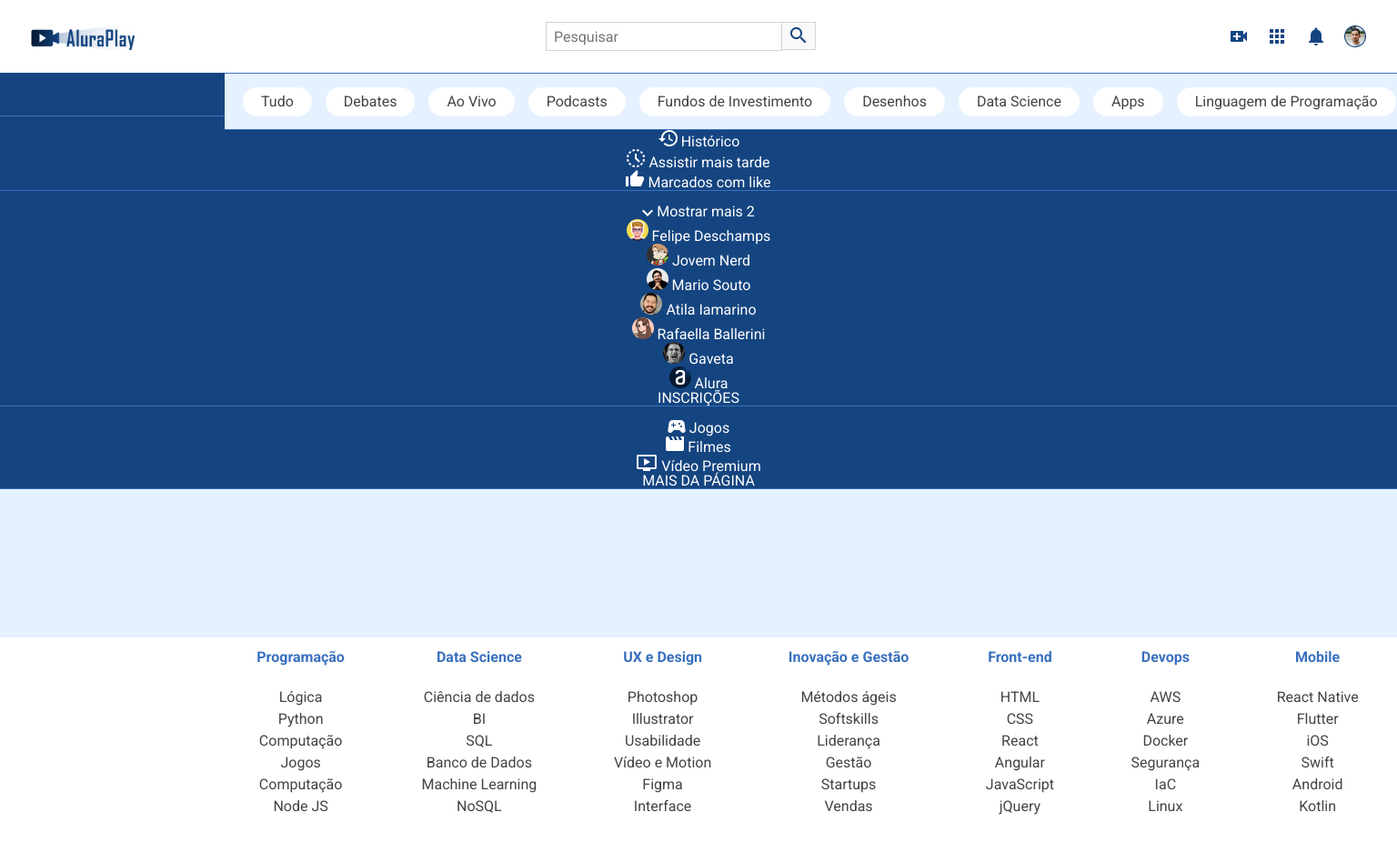
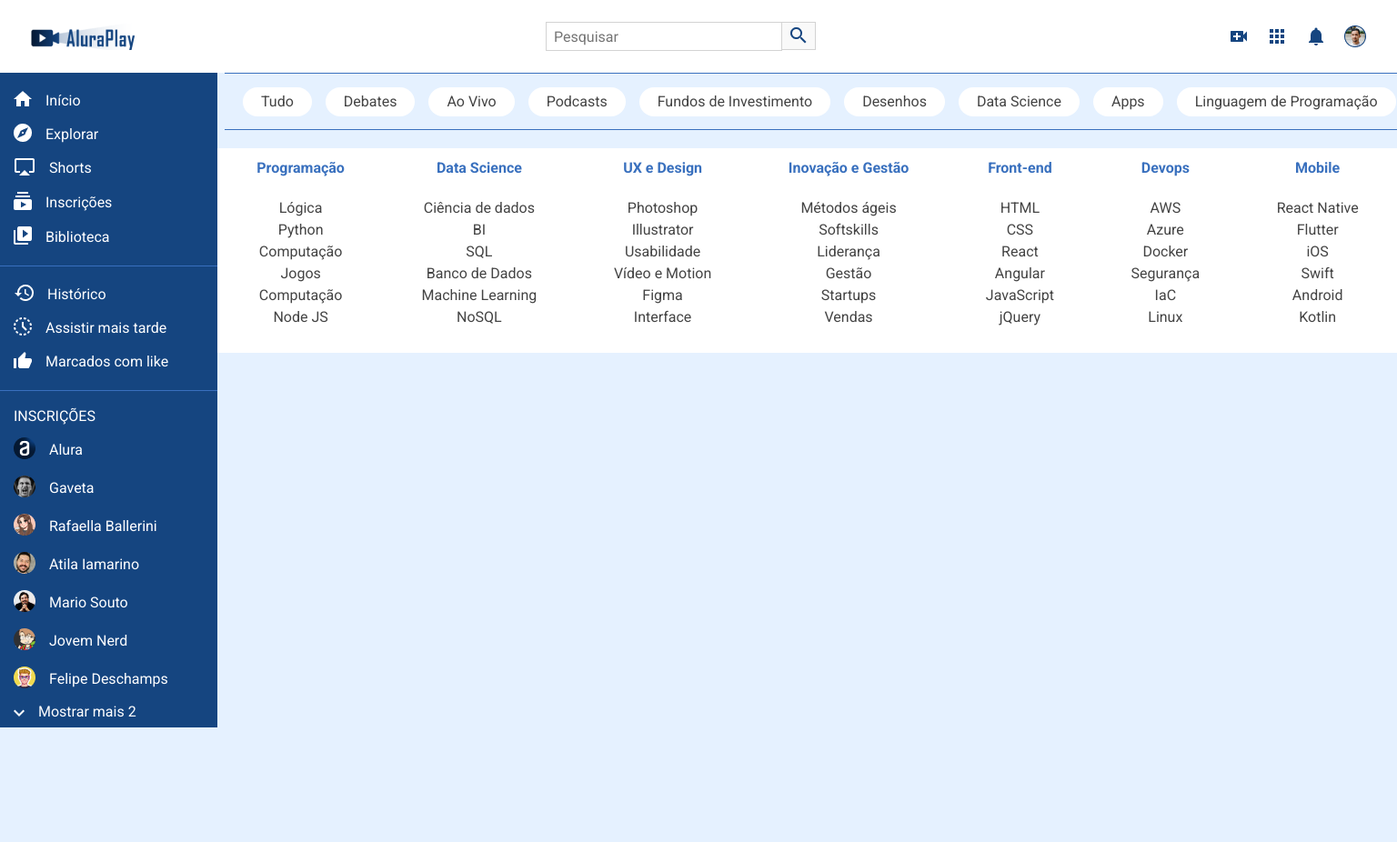
Before and after one commit to mroya/aluraplay, a plain HTML site: page index.html in a window 1536 px wide. Shown: the whole page at 91% size. After the commit the page ends 800 px from the top, so only its background shows below. Drawn offline with Linux system fonts and the light colour scheme.

Commit message:
4 class final

```diff
--- a/css/flexbox.css
+++ b/css/flexbox.css
@@ -1,4 +1,4 @@
-/* CABECALHO */
+/* CABEÇALHO */
 
 .cabecalho__container {
     display: flex;
@@ -12,7 +12,38 @@
     display: none;
 }
 
-/* SEÇAO SUPERIOR */
+/* MENU */
+
+.menu__container {
+    position: fixed;
+    bottom: 0%;
+    height: 74px;
+    width: 100%;
+}
+
+.menu__lista {
+    display: flex;
+    justify-content: space-around;
+    height: 100%;
+}
+
+.menu__lista li {
+    align-self: center;
+}
+
+.menu__itens {
+    display: flex;
+    flex-direction: column;
+    gap: 5px;
+}
+
+.menu__lista:nth-child(2),
+.menu__lista:nth-child(3),
+.menu__lista:nth-child(4) {
+    display: none;
+}
+
+/* SEÇÃO SUPERIOR */
 
 .superior__secao__container {
     display: flex;
@@ -22,7 +53,7 @@
     gap: 15px;
 }
 
-/* RODAPE */
+/* RODAPÉ */
 
 .rodape__container {
     display: flex;
@@ -33,13 +64,79 @@
 
 @media (min-width: 834px) {
 
-    /* CABECALHO */
+    /* CABEÇALHO */
+
     .cabecalho__pesquisar__item {
         display: block;
     }
 
-    /* RODAPE */
+    /* MENU LATERAL ADICIONADO NA ATIVIDADE EXTRA */
+
+    .menu__container {
+        left: 0;
+        height: auto;
+        width: 74px;
+        top: 80px;
+    }
+
+    .menu__lista {
+        flex-direction: column;
+        justify-content: flex-start;
+        padding-top: 15px;
+        gap: 33px;
+    }
+
+    /* RODAPÉ */
+
     .rodape__container {
         justify-content: space-between;
     }
+
 }
+
+@media (min-width: 1440px) {
+
+    .menu__container {
+        width: 239px;
+        overflow: scroll;
+    }
+
+    .menu__lista:nth-child(2),
+    .menu__lista:nth-child(3),
+    .menu__lista:nth-child(4) {
+        display: flex;
+    }
+
+    .menu__lista {
+        height: auto;
+        padding: 20px 17px 20px 15px;
+        gap: 15px;
+    }
+
+    .menu__itens {
+        flex-direction: row;
+        gap: 15px;
+        align-items: center;
+    }
+
+    .menu__lista:nth-child(3) {
+        flex-direction: column-reverse;
+    }
+
+    .jogos {
+        order: 3;
+    }
+
+    .filmes {
+        order: 2;
+    }
+
+    .premium {
+        order: 1;
+    }
+
+    .maispagina {
+        order: 4;
+    }
+
+}
```
